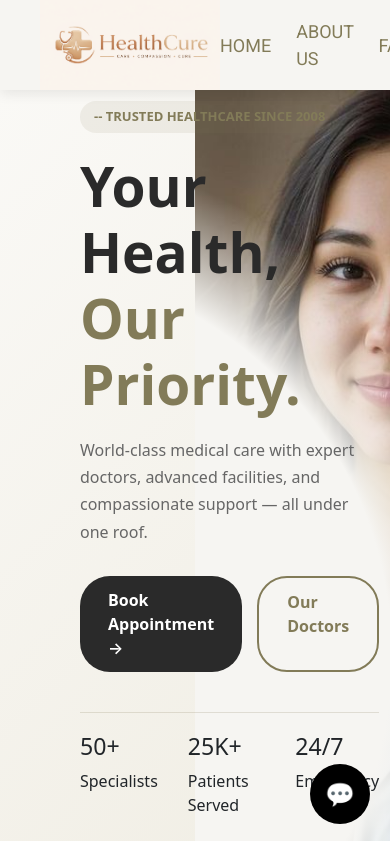
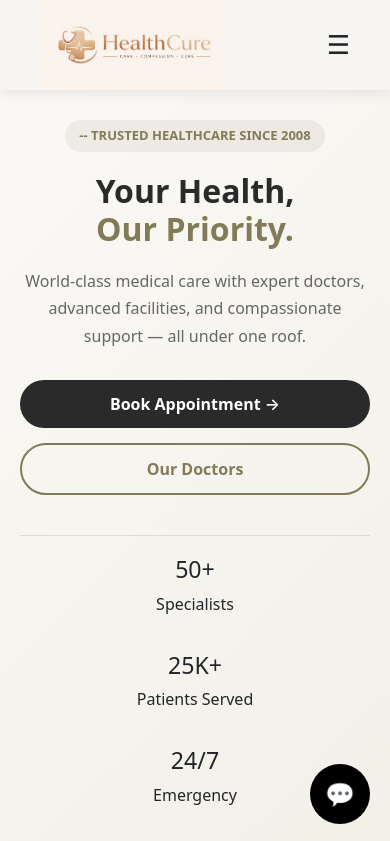
Before and after one commit to abhidhi486/HealthCure, a React (Vite) app: page / in a window 390 px wide. Shown: the top 841 px of the page. Built offline with nearby package versions, Linux system fonts and the light colour scheme; a web font is replaced by a local one.

Commit message:
update project

```diff
--- a/src/Component/Navbar.jsx
+++ b/src/Component/Navbar.jsx
@@ -6,6 +6,7 @@ import logo from "../Image/logo.png"
 function Navbar() {
 
   const [hover, setHover] = useState("")
+  const [menuOpen, setMenuOpen] = useState(false)
   const { user, logout } = useContext(AuthContext)
 
   const styles = {
@@ -41,6 +42,20 @@ function Navbar() {
       alignItems: "center"
     },
 
+    mobileLinks: {
+      position: "absolute",
+      top: "90px",
+      left: 0,
+      width: "100%",
+      background: "#f6f5f2",
+      flexDirection: "column",
+      alignItems: "center",
+      gap: "15px",
+      padding: "20px 0",
+      display: menuOpen ? "flex" : "none",
+      boxShadow: "0 4px 12px rgba(0,0,0,0.08)"
+    },
+
     link: (name) => ({
       textDecoration: "none",
       color: hover === name ? "#ddc068" : "#827b58",
@@ -61,6 +76,11 @@ function Navbar() {
       margin: 0,
       padding: 0,
       alignItems: "center"
+    },
+
+    mobileAuth: {
+      flexDirection: "column",
+      gap: "10px"
     },
 
     login: {
@@ -84,6 +104,12 @@ function Navbar() {
       padding: "6px 14px",
       borderRadius: "20px",
       textDecoration: "none"
+    },
+
+    toggleBtn: {
+      display: "block",
+      fontSize: "26px",
+      cursor: "pointer"
     }
   }
 
@@ -96,11 +122,19 @@ function Navbar() {
   ]
 
   return (
-    <div style={styles.navbar}>
+    <div style={styles.navbar} className="container-fluid">
 
       <img src={logo} alt="logo" style={styles.logo} />
 
-      <ul style={styles.links}>
+      <div
+        className="d-md-none"
+        style={styles.toggleBtn}
+        onClick={() => setMenuOpen(!menuOpen)}
+      >
+        ☰
+      </div>
+
+      <ul style={styles.links} className="d-none d-md-flex">
         {navItems.map((item) => (
           <li key={item.name}>
             <Link
@@ -115,9 +149,9 @@ function Navbar() {
         ))}
       </ul>
 
-      <div style={styles.right}>
+      {/* Desktop Auth */}
+      <div style={styles.right} className="d-none d-md-flex">
         <ul style={styles.auth}>
-
           {user ? (
             <>
               <li>
@@ -147,20 +181,43 @@ function Navbar() {
           ) : (
             <>
               <li>
-                <Link to="/login" style={styles.login}>
-                  Log In
-                </Link>
+                <Link to="/login" style={styles.login}>Log In</Link>
               </li>
-
               <li>
-                <Link to="/signup" style={styles.signup}>
-                  Sign Up
-                </Link>
+                <Link to="/signup" style={styles.signup}>Sign Up</Link>
               </li>
             </>
           )}
+        </ul>
+      </div>
 
-        </ul>
+      <div style={styles.mobileLinks} className="d-md-none">
+
+        {navItems.map((item) => (
+          <Link
+            key={item.name}
+            to={item.path}
+            style={styles.link(item.name)}
+            onClick={() => setMenuOpen(false)}
+          >
+            {item.name}
+          </Link>
+        ))}
+
+        <div style={{ ...styles.auth, ...styles.mobileAuth }}>
+          {user ? (
+            <>
+              <Link to="/profile" style={styles.login}>Profile</Link>
+              <div onClick={logout} style={styles.logout}>Log Out</div>
+            </>
+          ) : (
+            <>
+              <Link to="/login" style={styles.login}>Log In</Link>
+              <Link to="/signup" style={styles.signup}>Sign Up</Link>
+            </>
+          )}
+        </div>
+
       </div>
 
     </div>
--- a/src/Pages/Hero.jsx
+++ b/src/Pages/Hero.jsx
@@ -4,15 +4,18 @@ import dr from "../Image/dr.jpg"
 
 function Hero() {
 
+  const isMobile = window.innerWidth < 992
+
   const styles = {
 
     container: {
       marginTop: "90px",
-      height: "calc(100vh - 90px)",
+      height: isMobile ? "auto" : "calc(100vh - 90px)",
       display: "flex",
+      flexDirection: isMobile ? "column" : "row",
       alignItems: "center",
       justifyContent: "space-between",
-      padding: "0 80px",
+      padding: isMobile ? "30px 20px" : "0 80px",
       background: "linear-gradient(135deg, #faf9f6 0%, #f0ede3 100%)",
       position: "relative",
       overflow: "hidden"
@@ -20,7 +23,8 @@ function Hero() {
 
     left: {
       maxWidth: "550px",
-      zIndex: 2
+      zIndex: 2,
+      textAlign: isMobile ? "center" : "left"
     },
 
     tag: {
@@ -37,14 +41,14 @@ function Hero() {
     },
 
     darkHead: {
-      fontSize: "55px",
+      fontSize: isMobile ? "32px" : "55px",
       fontWeight: "800",
       color: "#2a2a2a",
       margin: 0
     },
 
     goldHead: {
-      fontSize: "55px",
+      fontSize: isMobile ? "32px" : "55px",
       fontWeight: "800",
       color: "#827b58",
       marginBottom: "20px"
@@ -59,7 +63,9 @@ function Hero() {
 
     link: {
       display: "flex",
-      gap: "15px"
+      flexDirection: isMobile ? "column" : "row",
+      gap: "15px",
+      justifyContent: isMobile ? "center" : "flex-start"
     },
 
     dark: {
@@ -68,7 +74,8 @@ function Hero() {
       color: "#fff",
       borderRadius: "30px",
       textDecoration: "none",
-      fontWeight: "600"
+      fontWeight: "600",
+      textAlign: "center"
     },
 
     gold: {
@@ -77,39 +84,45 @@ function Hero() {
       borderRadius: "30px",
       color: "#827b58",
       textDecoration: "none",
-      fontWeight: "600"
+      fontWeight: "600",
+      textAlign: "center"
     },
 
     stats: {
       display: "flex",
-      gap: "30px",
+      flexDirection: isMobile ? "column" : "row",
+      gap: "20px",
       marginTop: "40px",
       borderTop: "1px solid rgba(130,123,88,0.2)",
-      paddingTop: "20px"
+      paddingTop: "20px",
+      alignItems: isMobile ? "center" : "flex-start"
     },
 
     imageWrapper: {
-      position: "absolute",
-      right: "0",
-      top: "0",
-      height: "100%",
-      width: "50%",
-      overflow: "hidden"
+      position: isMobile ? "relative" : "absolute",
+      right: 0,
+      top: 0,
+      height: isMobile ? "300px" : "100%",
+      width: isMobile ? "100%" : "50%",
+      marginTop: isMobile ? "20px" : "0"
     },
 
     image: {
       width: "100%",
       height: "100%",
-      objectFit: "cover"
+      objectFit: "cover",
+      borderRadius: isMobile ? "10px" : "0"
     },
 
     fade: {
+      display: isMobile ? "none" : "block",
       position: "absolute",
       left: 0,
       top: 0,
       width: "100%",
       height: "100%",
-      background: "radial-gradient(circle at -100% 75%, #f6f5f2 57%, transparent 74%)"    }
+      background: "radial-gradient(circle at -100% 75%, #f6f5f2 57%, transparent 74%)"
+    }
   }
 
   return (
```
